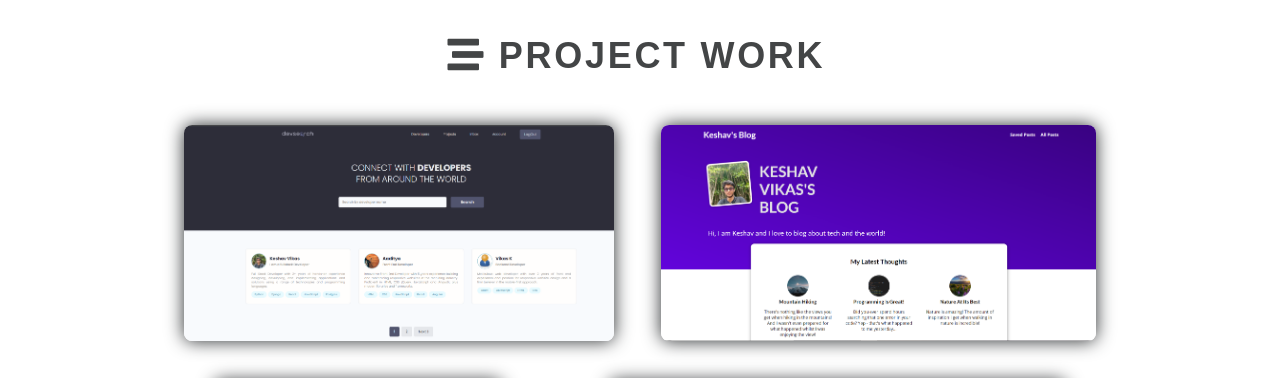
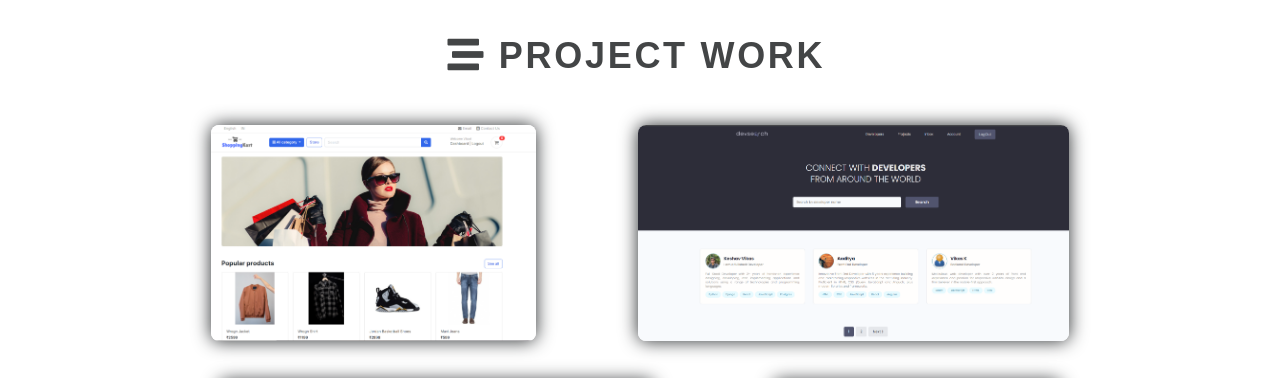
Before and after one commit to keshav-vikas/portfolio, a plain HTML site: page index.html in a window 1280 px wide. Shown: the part 2429-2807 px from the top of the page. Drawn offline with nearby package versions, Linux system fonts and the light colour scheme; grey boxes are pictures that could not be loaded.

Commit message:
Update index.html

```diff
--- a/index.html
+++ b/index.html
@@ -440,6 +440,19 @@
      </h1>
 
      <div class="projects-display">
+	 <!-- ---------project 1----------------- -->
+
+       <div class="project-item">
+        <div class="image-container">
+          <a href="http://shopkart-keshav-env.eba-mt4pnm2a.us-west-2.elasticbeanstalk.com/" target="blank">
+          <img src="static/homepage.PNG">
+           <div class="image-details">
+            <p>ShoppingKart eCommerce Web Application  <div class="link-icon"><i class="fas fa-link"></i></div></p>
+          </div>
+
+        </a>
+       </div>
+       </div>
 
        <!-- ---------project 1----------------- -->
 
```
